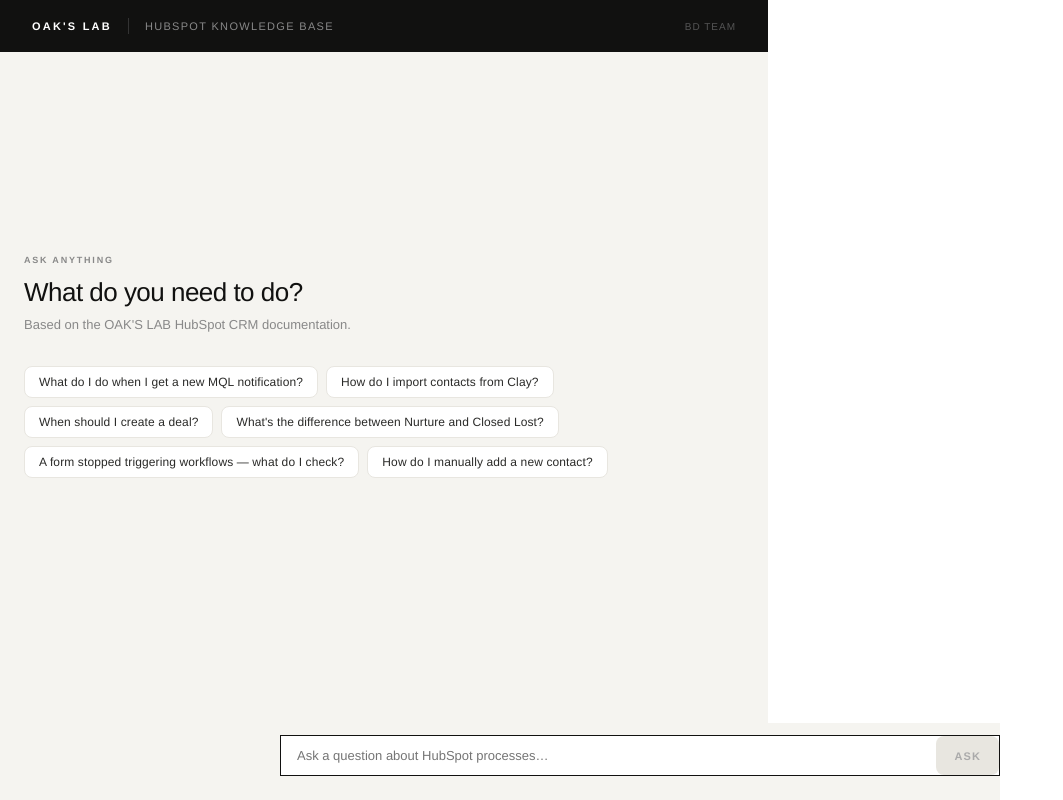
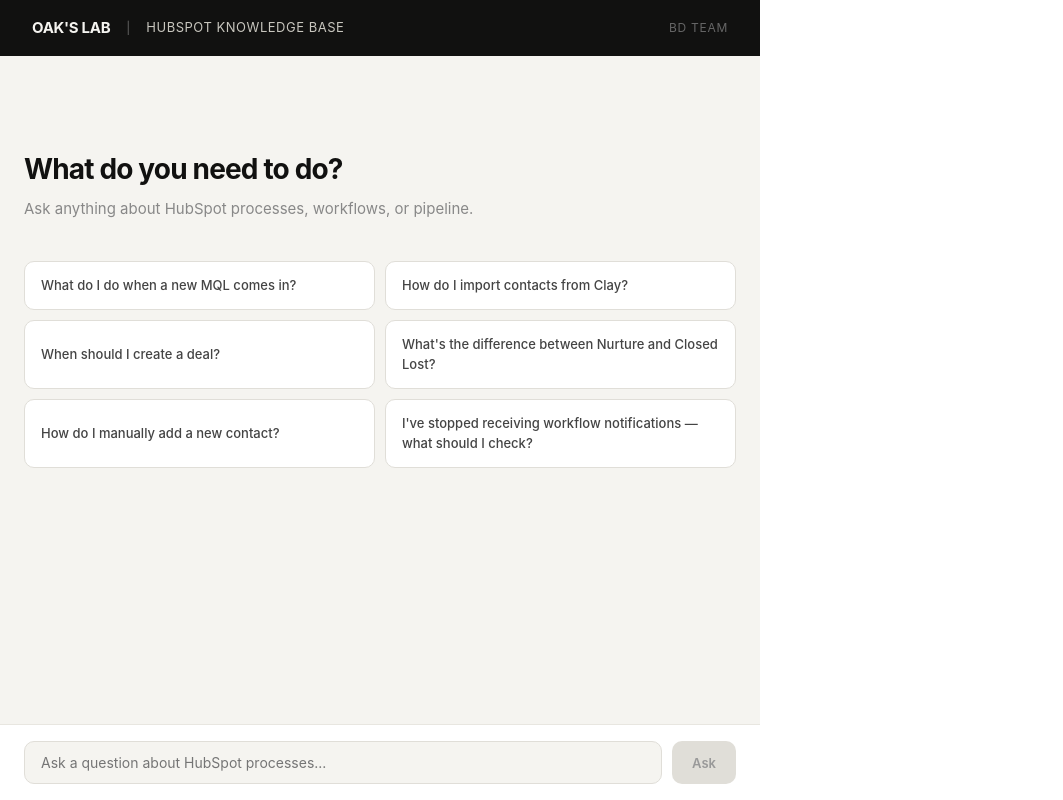
Before and after one commit to barborastuchlax/oakslab-hubspot-kb, a React (Vite) app: page / in a window 1280 px wide. Shown: the whole page, without its empty margins (0-1063 px from the left). Built offline with nearby package versions, Linux system fonts and the light colour scheme.

Commit message:
redesign UI

```diff
--- a/src/App.jsx
+++ b/src/App.jsx
@@ -198,20 +198,70 @@ Edge case: contact imported after 1 March 2026 merges with existing, mark origin
 - Inbound form updates: whether to add Company Name field and self-reported attribution to forms.
 - Lead Intake stage: to be reviewed and removed once migration complete.`;
 
-const SUGGESTED = [
-  "What do I do when I get a new MQL notification?",
+const SUGGESTIONS = [
+  "What do I do when a new MQL comes in?",
   "How do I import contacts from Clay?",
   "When should I create a deal?",
   "What's the difference between Nurture and Closed Lost?",
-  "A form stopped triggering workflows — what do I check?",
   "How do I manually add a new contact?",
+  "I've stopped receiving workflow notifications — what should I check?",
 ];
+
+function renderMarkdown(text) {
+  const lines = text.split("\n");
+  const elements = [];
+  let i = 0;
+
+  while (i < lines.length) {
+    const line = lines[i];
+
+    if (line.startsWith("## ")) {
+      elements.push(<h2 key={i} style={{ fontSize: "15px", fontWeight: 700, color: "#111110", margin: "16px 0 6px", letterSpacing: "-0.01em" }}>{line.slice(3)}</h2>);
+    } else if (line.startsWith("### ")) {
+      elements.push(<h3 key={i} style={{ fontSize: "13px", fontWeight: 700, color: "#111110", margin: "12px 0 4px", textTransform: "uppercase", letterSpacing: "0.04em" }}>{line.slice(4)}</h3>);
+    } else if (line.match(/^\d+\.\s/)) {
+      const items = [];
+      while (i < lines.length && lines[i].match(/^\d+\.\s/)) {
+        items.push(<li key={i} style={{ marginBottom: "4px" }}>{formatInline(lines[i].replace(/^\d+\.\s/, ""))}</li>);
+        i++;
+      }
+      elements.push(<ol key={`ol-${i}`} style={{ margin: "6px 0 6px 18px", padding: 0, lineHeight: 1.7 }}>{items}</ol>);
+      continue;
+    } else if (line.startsWith("- ")) {
+      const items = [];
+      while (i < lines.length && lines[i].startsWith("- ")) {
+        items.push(<li key={i} style={{ marginBottom: "4px" }}>{formatInline(lines[i].slice(2))}</li>);
+        i++;
+      }
+      elements.push(<ul key={`ul-${i}`} style={{ margin: "6px 0 6px 18px", padding: 0, lineHeight: 1.7 }}>{items}</ul>);
+      continue;
+    } else if (line.startsWith("**") && line.endsWith("**")) {
+      elements.push(<p key={i} style={{ margin: "8px 0 4px", fontWeight: 700, color: "#111110" }}>{line.slice(2, -2)}</p>);
+    } else if (line.trim() === "") {
+      elements.push(<div key={i} style={{ height: "6px" }} />);
+    } else if (line.trim()) {
+      elements.push(<p key={i} style={{ margin: "4px 0", lineHeight: 1.7 }}>{formatInline(line)}</p>);
+    }
+    i++;
+  }
+  return elements;
+}
+
+function formatInline(text) {
+  const parts = text.split(/(\*\*[^*]+\*\*|`[^`]+`)/g);
+  return parts.map((part, i) => {
+    if (part.startsWith("**") && part.endsWith("**")) return <strong key={i}>{part.slice(2, -2)}</strong>;
+    if (part.startsWith("`") && part.endsWith("`")) return <code key={i} style={{ background: "#e8e6e0", padding: "1px 5px", borderRadius: "3px", fontSize: "12px", fontFamily: "monospace" }}>{part.slice(1, -1)}</code>;
+    return part;
+  });
+}
 
 export default function App() {
   const [messages, setMessages] = useState([]);
   const [input, setInput] = useState("");
   const [loading, setLoading] = useState(false);
   const bottomRef = useRef(null);
+  const inputRef = useRef(null);
 
   useEffect(() => {
     bottomRef.current?.scrollIntoView({ behavior: "smooth" });
@@ -227,181 +277,107 @@ export default function App() {
     try {
       const res = await fetch("/api/chat", {
         method: "POST",
-        headers: {
-          "Content-Type": "application/json",
-
-        },
-        body: JSON.stringify({
-          model: "claude-haiku-4-5-20251001",
-          max_tokens: 1000,
-          system: SYSTEM_PROMPT,
-          messages: newMessages,
-        }),
+        headers: { "Content-Type": "application/json" },
+        body: JSON.stringify({ system: SYSTEM_PROMPT, messages: newMessages }),
       });
       const data = await res.json();
       const reply = data.content?.find(b => b.type === "text")?.text || "Sorry, I couldn't get a response.";
       setMessages([...newMessages, { role: "assistant", content: reply }]);
     } catch {
-      setMessages([...newMessages, { role: "assistant", content: "Something went wrong. Please try again." }]);
+      setMessages([...newMessages, { role: "assistant", content: "Sorry, I couldn't get a response." }]);
     }
     setLoading(false);
+    inputRef.current?.focus();
   }
 
-  const isEmpty = messages.length === 0;
+  const empty = messages.length === 0;
 
   return (
-    <div style={{
-      fontFamily: "'Helvetica Neue', Helvetica, Arial, sans-serif",
-      background: "#f5f4f0",
-      minHeight: "100vh",
-      display: "flex",
-      flexDirection: "column",
-    }}>
-      <div style={{
-        background: "#111110",
-        padding: "0 32px",
-        display: "flex",
-        alignItems: "center",
-        justifyContent: "space-between",
-        height: 52,
-        flexShrink: 0,
-      }}>
-        <div style={{ display: "flex", alignItems: "center", gap: 16 }}>
-          <span style={{ fontSize: 11, fontWeight: 700, letterSpacing: "0.2em", textTransform: "uppercase", color: "#fff" }}>OAK'S LAB</span>
-          <span style={{ width: 1, height: 16, background: "#333" }} />
-          <span style={{ fontSize: 11, letterSpacing: "0.12em", textTransform: "uppercase", color: "#888" }}>HubSpot Knowledge Base</span>
+    <div style={{ display: "flex", flexDirection: "column", height: "100vh", background: "#f5f4f0", fontFamily: "'Inter', -apple-system, sans-serif", fontSize: "14px", color: "#333" }}>
+      {/* Header */}
+      <div style={{ background: "#111110", color: "#f5f4f0", padding: "0 32px", height: "56px", display: "flex", alignItems: "center", justifyContent: "space-between", flexShrink: 0 }}>
+        <div style={{ display: "flex", alignItems: "center", gap: "16px" }}>
+          <span style={{ fontWeight: 700, letterSpacing: "-0.02em", fontSize: "15px" }}>OAK'S LAB</span>
+          <span style={{ color: "#666", fontSize: "12px" }}>|</span>
+          <span style={{ color: "#c8c6be", fontSize: "13px", letterSpacing: "0.04em", textTransform: "uppercase" }}>HubSpot Knowledge Base</span>
         </div>
-        <span style={{ fontSize: 10, letterSpacing: "0.1em", textTransform: "uppercase", color: "#555" }}>BD Team</span>
+        <span style={{ color: "#666", fontSize: "12px", letterSpacing: "0.06em", textTransform: "uppercase" }}>BD Team</span>
       </div>
 
-      <div style={{ flex: 1, display: "flex", flexDirection: "column", maxWidth: 720, width: "100%", margin: "0 auto", padding: "0 24px" }}>
-        {isEmpty ? (
-          <div style={{ flex: 1, display: "flex", flexDirection: "column", justifyContent: "center", paddingBottom: 120 }}>
-            <div style={{ marginBottom: 32 }}>
-              <div style={{ fontSize: 9, fontWeight: 700, letterSpacing: "0.2em", textTransform: "uppercase", color: "#888", marginBottom: 10 }}>Ask anything</div>
-              <div style={{ fontSize: 26, fontWeight: 400, letterSpacing: "-0.02em", color: "#111110", lineHeight: 1.2, marginBottom: 6 }}>
-                What do you need to do?
-              </div>
-              <div style={{ fontSize: 13, color: "#888" }}>Based on the OAK'S LAB HubSpot CRM documentation.</div>
-            </div>
-            <div style={{ display: "flex", flexWrap: "wrap", gap: 8 }}>
-              {SUGGESTED.map(s => (
-                <button
-                  key={s}
-                  onClick={() => send(s)}
-                  style={{
-                    background: "#fff",
-                    border: "1px solid #e8e6e0",
-                    padding: "8px 14px",
-                    fontSize: 12,
-                    color: "#2a2a28",
-                    cursor: "pointer",
-                    letterSpacing: "0.01em",
-                    textAlign: "left",
-                    transition: "border-color 0.15s",
-                  }}
+      {/* Messages */}
+      <div style={{ flex: 1, overflowY: "auto", padding: "32px 0" }}>
+        <div style={{ maxWidth: "760px", margin: "0 auto", padding: "0 24px" }}>
+          {empty ? (
+            <div style={{ paddingTop: "60px" }}>
+              <p style={{ fontSize: "28px", fontWeight: 700, color: "#111110", letterSpacing: "-0.03em", marginBottom: "8px" }}>What do you need to do?</p>
+              <p style={{ color: "#888", marginBottom: "40px", fontSize: "15px" }}>Ask anything about HubSpot processes, workflows, or pipeline.</p>
+              <div style={{ display: "grid", gridTemplateColumns: "1fr 1fr", gap: "10px" }}>
+                {SUGGESTIONS.map((s, i) => (
+                  <button key={i} onClick={() => send(s)} style={{ background: "#fff", border: "1px solid #e0ded8", borderRadius: "10px", padding: "14px 16px", textAlign: "left", cursor: "pointer", fontSize: "13px", color: "#444", lineHeight: 1.5, transition: "border-color 0.15s", fontFamily: "inherit" }}
                     onMouseEnter={e => e.target.style.borderColor = "#111110"}
-                  onMouseLeave={e => e.target.style.borderColor = "#e8e6e0"}
-                >
+                    onMouseLeave={e => e.target.style.borderColor = "#e0ded8"}>
                     {s}
                   </button>
                 ))}
               </div>
             </div>
           ) : (
-          <div style={{ flex: 1, overflowY: "auto", paddingTop: 32, paddingBottom: 16 }}>
-            {messages.map((m, i) => (
-              <div key={i} style={{ marginBottom: 24 }}>
-                <div style={{
-                  fontSize: 9, fontWeight: 700, letterSpacing: "0.16em", textTransform: "uppercase",
-                  color: m.role === "user" ? "#888" : "#111110",
-                  marginBottom: 6,
-                }}>
-                  {m.role === "user" ? "You" : "HubSpot Guide"}
-                </div>
-                <div style={{
-                  fontSize: 13,
-                  color: "#2a2a28",
-                  lineHeight: 1.65,
-                  background: m.role === "assistant" ? "#fff" : "transparent",
-                  border: m.role === "assistant" ? "1px solid #e8e6e0" : "none",
-                  borderLeft: m.role === "assistant" ? "2px solid #111110" : "none",
-                  padding: m.role === "assistant" ? "14px 18px" : "0",
-                  whiteSpace: "pre-wrap",
-                }}>
+            messages.map((m, i) => (
+              <div key={i} style={{ marginBottom: "28px" }}>
+                {m.role === "user" ? (
+                  <div style={{ display: "flex", justifyContent: "flex-end" }}>
+                    <div style={{ background: "#111110", color: "#f5f4f0", borderRadius: "16px 16px 4px 16px", padding: "12px 18px", maxWidth: "70%", fontSize: "14px", lineHeight: 1.6 }}>
                       {m.content}
                     </div>
                   </div>
-            ))}
+                ) : (
+                  <div style={{ display: "flex", gap: "12px", alignItems: "flex-start" }}>
+                    <div style={{ width: "28px", height: "28px", background: "#111110", borderRadius: "50%", flexShrink: 0, display: "flex", alignItems: "center", justifyContent: "center" }}>
+                      <span style={{ color: "#f5f4f0", fontSize: "10px", fontWeight: 700, letterSpacing: "-0.02em" }}>OL</span>
+                    </div>
+                    <div style={{ background: "#fff", border: "1px solid #e8e6e0", borderRadius: "4px 16px 16px 16px", padding: "16px 20px", flex: 1, lineHeight: 1.7, color: "#222" }}>
+                      {renderMarkdown(m.content)}
+                    </div>
+                  </div>
+                )}
+              </div>
+            ))
+          )}
           {loading && (
-              <div style={{ marginBottom: 24 }}>
-                <div style={{ fontSize: 9, fontWeight: 700, letterSpacing: "0.16em", textTransform: "uppercase", color: "#111110", marginBottom: 6 }}>HubSpot Guide</div>
-                <div style={{ display: "flex", gap: 5, padding: "14px 18px", background: "#fff", border: "1px solid #e8e6e0", borderLeft: "2px solid #111110", width: "fit-content" }}>
-                  {[0,1,2].map(i => (
-                    <div key={i} style={{
-                      width: 5, height: 5, borderRadius: "50%", background: "#c8c6be",
-                      animation: "pulse 1.2s ease-in-out infinite",
-                      animationDelay: `${i * 0.2}s`,
-                    }} />
+            <div style={{ display: "flex", gap: "12px", alignItems: "flex-start", marginBottom: "28px" }}>
+              <div style={{ width: "28px", height: "28px", background: "#111110", borderRadius: "50%", flexShrink: 0, display: "flex", alignItems: "center", justifyContent: "center" }}>
+                <span style={{ color: "#f5f4f0", fontSize: "10px", fontWeight: 700 }}>OL</span>
+              </div>
+              <div style={{ background: "#fff", border: "1px solid #e8e6e0", borderRadius: "4px 16px 16px 16px", padding: "16px 20px", display: "flex", gap: "5px", alignItems: "center" }}>
+                {[0,1,2].map(j => (
+                  <div key={j} style={{ width: "6px", height: "6px", background: "#c8c6be", borderRadius: "50%", animation: "pulse 1.2s ease-in-out infinite", animationDelay: `${j * 0.2}s` }} />
                 ))}
               </div>
             </div>
           )}
           <div ref={bottomRef} />
         </div>
-        )}
+      </div>
 
-        <div style={{
-          position: isEmpty ? "absolute" : "sticky",
-          bottom: 0,
-          left: isEmpty ? "50%" : undefined,
-          transform: isEmpty ? "translateX(-50%)" : undefined,
-          width: isEmpty ? "calc(100% - 48px)" : "100%",
-          maxWidth: 720,
-          background: "#f5f4f0",
-          paddingBottom: 24,
-          paddingTop: 12,
-        }}>
-          <div style={{ display: "flex", gap: 0, border: "1px solid #111110", background: "#fff" }}>
+      {/* Input */}
+      <div style={{ background: "#fff", borderTop: "1px solid #e8e6e0", padding: "16px 24px", flexShrink: 0 }}>
+        <div style={{ maxWidth: "760px", margin: "0 auto", display: "flex", gap: "10px" }}>
           <input
+            ref={inputRef}
             value={input}
             onChange={e => setInput(e.target.value)}
             onKeyDown={e => e.key === "Enter" && !e.shiftKey && send()}
-              placeholder="Ask a question about HubSpot processes…"
-              style={{
-                flex: 1,
-                border: "none",
-                outline: "none",
-                padding: "12px 16px",
-                fontSize: 13,
-                color: "#2a2a28",
-                background: "transparent",
-                fontFamily: "inherit",
-              }}
+            placeholder="Ask a question about HubSpot processes..."
+            style={{ flex: 1, border: "1px solid #e0ded8", borderRadius: "10px", padding: "12px 16px", fontSize: "14px", fontFamily: "inherit", outline: "none", background: "#f5f4f0", color: "#111110" }}
           />
-            <button
-              onClick={() => send()}
-              disabled={!input.trim() || loading}
-              style={{
-                background: input.trim() && !loading ? "#111110" : "#e8e6e0",
-                border: "none",
-                padding: "0 18px",
-                cursor: input.trim() && !loading ? "pointer" : "default",
-                color: input.trim() && !loading ? "#fff" : "#aaa",
-                fontSize: 11,
-                fontWeight: 700,
-                letterSpacing: "0.1em",
-                textTransform: "uppercase",
-                transition: "background 0.15s",
-                fontFamily: "inherit",
-              }}
-            >
+          <button onClick={() => send()} disabled={!input.trim() || loading}
+            style={{ background: input.trim() && !loading ? "#111110" : "#e0ded8", color: input.trim() && !loading ? "#f5f4f0" : "#999", border: "none", borderRadius: "10px", padding: "12px 20px", cursor: input.trim() && !loading ? "pointer" : "default", fontSize: "13px", fontWeight: 600, fontFamily: "inherit", transition: "background 0.15s" }}>
             Ask
           </button>
         </div>
-          <style>{`@keyframes pulse { 0%, 100% { opacity: 0.3 } 50% { opacity: 1 } }`}</style>
       </div>
-      </div>
+
+      <style>{`@keyframes pulse { 0%,100%{opacity:0.3;transform:scale(0.8)} 50%{opacity:1;transform:scale(1)} } * { box-sizing: border-box; margin: 0; padding: 0; }`}</style>
     </div>
   );
 }
```
Lines whose indentation alone changed are shown as unchanged.
